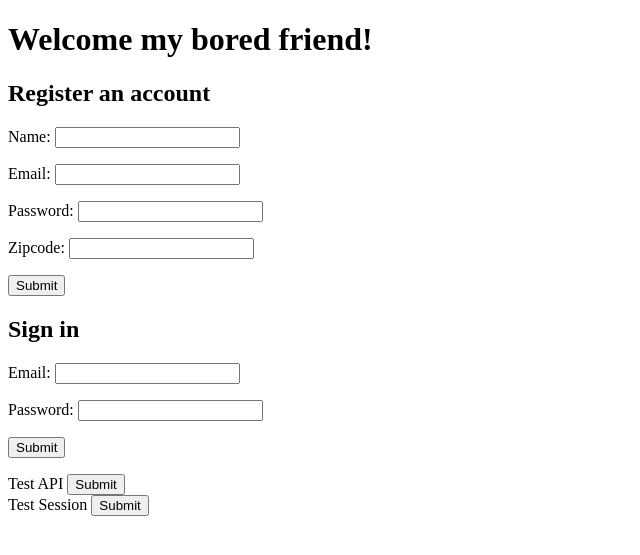
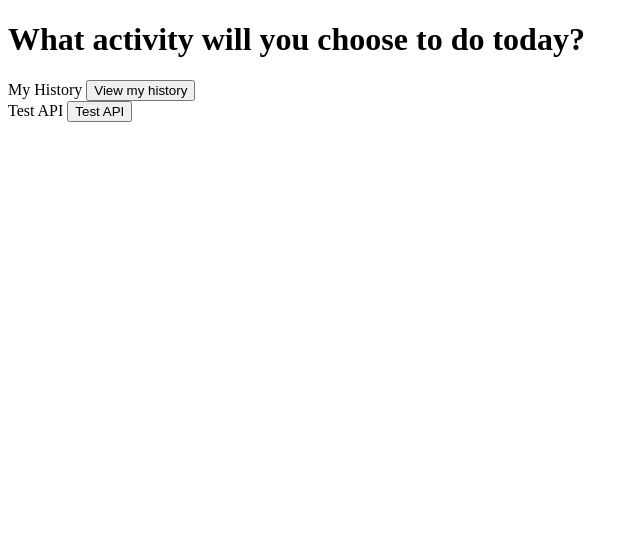
Before and after one commit to jackcodej/theboredapp, a Flask app: page / in a window 1280 px wide. Shown: the top 555 px of the page, without its empty margins (0-640 px from the left). Run offline with Flask 2, Linux system fonts and the light colour scheme; the visitor is signed in with stand-in values (Sample User, id 1).

Commit message:
Use current date, show a users history

```diff
--- a/server.py
+++ b/server.py
@@ -5,6 +5,8 @@ from flask import (Flask, render_template, request, flash, session, redirect, re
 from model import connect_to_db, db
 import crud
 import requests
+
+from datetime import date
 
 
 # Better logging from jinja2 using the StrictUndefined class
@@ -91,22 +93,25 @@ def find_activity():
     else:
         activity = crud.get_activity_by_key(data["key"])
     # If user is signed in create a new record in history
-    # bug here
     if "user_id" in session:
         new_history_log = crud.create_history_log(user_id=session["user_id"],
                                                   activity_id=crud.get_activity_by_key(data["key"]).activity_id,
-                                                  last_clicked="12/14/2022"
+                                                  last_clicked=date.today().strftime("%B %d, %Y") #not getting exact time when doing this for some reason
                                                   )
         db.session.add(new_history_log)
         db.session.commit()
-# May need to create a new template for displaying returned data
     return render_template('activity.html', activity=activity)
 
-@app.route('/test')
-def test():
-    print(session["user_id"])
 
-    return redirect('/')
+@app.route('/activity/history')
+def get_activity_by_user():
+
+    if "user_id" in session:
+        user_history = crud.get_user_history(session["user_id"])
+    else:
+        flash('Please login to your account or register to have access to this feature.')
+
+    return render_template('activity_history.html', user_history=user_history)
 
 
 # Python3, only run the lines if server.py is ran directly
--- a/templates/homepage.html
+++ b/templates/homepage.html
@@ -2,29 +2,37 @@
 {% block title %}The Bored App{% endblock %}
 
 {% block body %}
-<h1>Welcome my bored friend!</h1>
+
+{% if "user_id" not in session %}
+
+<h1>Welcome to the bored application!</h1>
     <h2>Register an account</h2>
   <form action="/create-account" method="POST">
     <p>Name: <input type="text" name="name"></p>
     <p>Email: <input type="text" name="email"></p>
     <p>Password: <input type="password" name="password"></p>
     <p>Zipcode: <input type="text" name="zipcode"></p>
-    <p><input type="submit"></p>
+    <p><input type="submit" value="Register"></p>
   </form>
   <h2>Sign in</h2>
   <form action="/sign-in" method="POST">
     <p>Email: <input type="text" name="email"></p>
     <p>Password: <input type="password" name="password"></p>
-    <p><input type="submit"></p>
+    <p><input type="submit" value="Login"></p>
   </form>
+{% endif %}
+
+{% if "user_id" in session %}
+<h1>What activity will you choose to do today?</h1>
+  <form action="/activity/history">
+    My History
+    <input type="submit" value="View my history">
+  </form>
+{% endif %}
 
   <form action="/activity/search">
     Test API
-    <input type="submit">
+    <input type="submit" value="Test API">
   </form>
-
-  <form action="/test">
-    Test Session
-    <input type="submit">
-  </form>
+  <p></p>
   {% endblock %}
```
Also changed, not shown: templates/activity.html (+10 -19 lines), templates/activity_history.html (+18 -0 lines).
